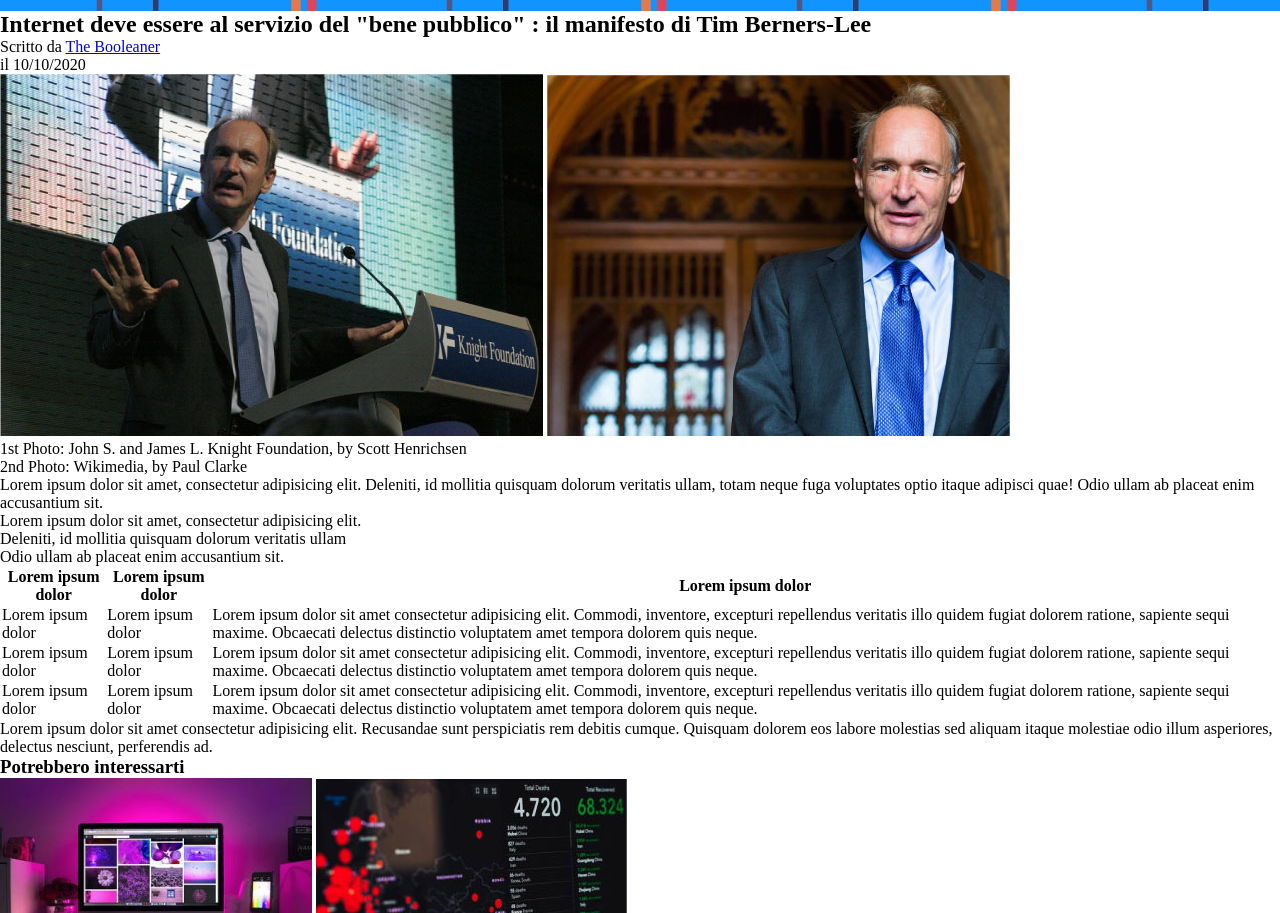
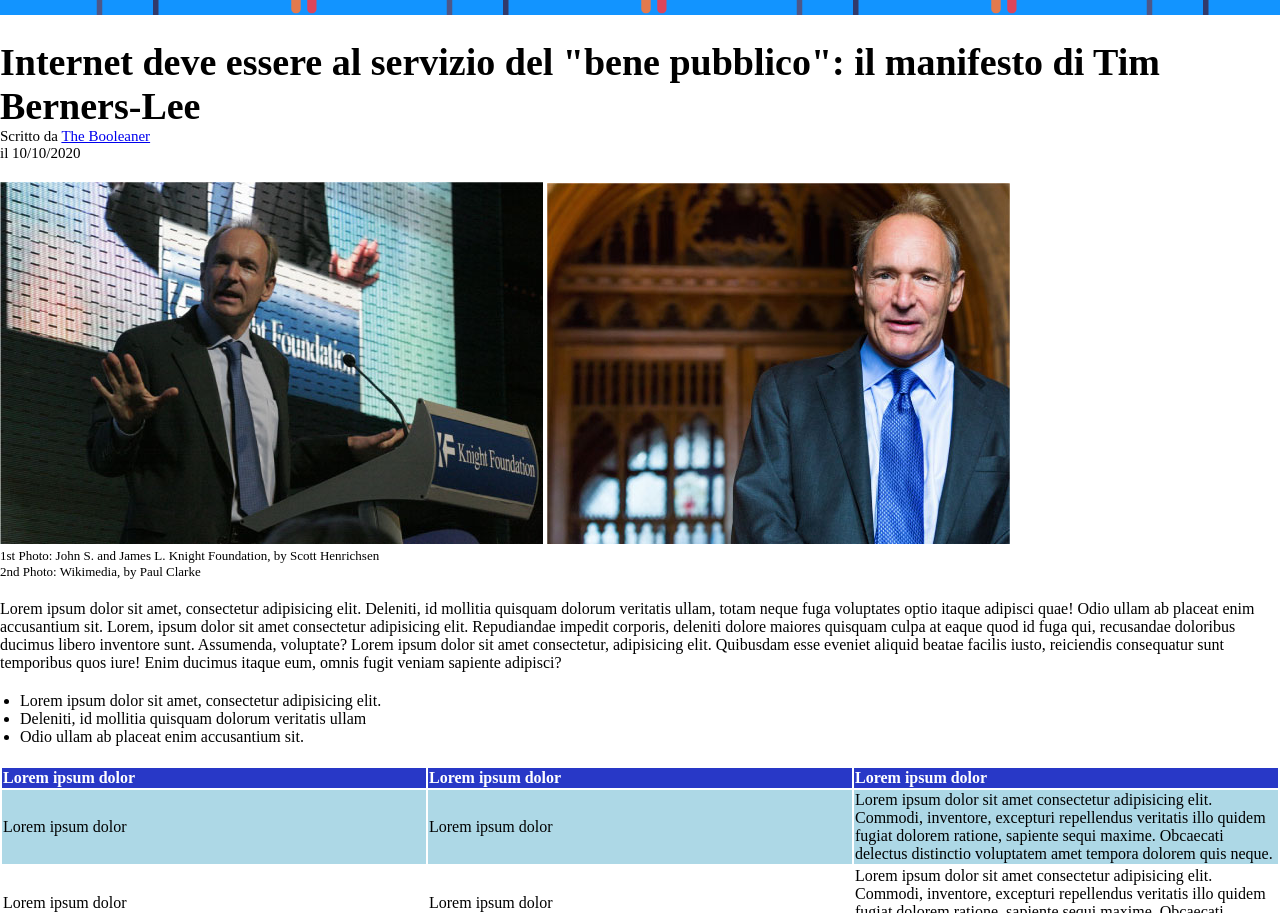
Before and after one commit to Furentsu/html-css-booleaner, a plain HTML site: page index.html in a window 1280 px wide. Shown: the part 165-1078 px from the top of the page. Drawn offline with Linux system fonts and the light colour scheme.

Commit message:
Added CSS styles

```diff
--- a/css/style.css
+++ b/css/style.css
@@ -1,21 +1,74 @@
 * {
     box-sizing: border-box;
     margin: 0;
-    padding: 0;
 }
 
 header {
     width: 100%;
-    height: 22vh;
+    height: 180px;
     background-color: rgb(18, 148, 255);
     background-image: url("../img/pattern.png");
-}
-
-header img {
-
+    padding-top: 100px;
 }
 
 #logo {
-    width: 15%;
-    height: 120px;
+    width: 15%
 }
+
+.title {
+    font-size: 38px;
+    padding-top: 25px;
+}
+
+#article-info {
+    font-size: 15px;
+    padding-bottom: 20px;
+}
+
+.caption {
+    font-size: 13px;
+    padding-bottom: 20px;
+}
+
+.list {
+    padding: 20px 20px;
+}
+
+.table-head {
+    background-color: rgb(40, 56, 199);
+    text-align: left;
+    color: white;
+}
+
+.table-head th {
+    width: 33%;
+}
+
+tbody .colored {
+    background-color: lightblue;
+}
+
+.closing-paragraph {
+    padding: 30px 0;
+}
+
+.suggestions {
+    padding-bottom: 20px;
+}
+
+.div-bg {
+    width: 250px;
+    height: 200px;
+    color: white;
+    font-size: 20px;
+    padding-left: 15px;
+    padding-top: 12px;
+}
+
+.div-bg.bg1 {
+    background-image: url("../img/monitor.jpg");
+}
+
+.div-bg.bg2 {
+    background-image: url("../img/graph.jpg");
+}
--- a/index.html
+++ b/index.html
@@ -17,8 +17,8 @@
         <!-- Sezione titolo -->
 
         <section>
-            <h1>Internet deve essere al servizio del "bene pubblico" : il manifesto di Tim Berners-Lee</h1>
-            <p>Scritto da <a href="#">The Booleaner</a> <br>
+            <h1 class="title">Internet deve essere al servizio del "bene pubblico": il manifesto di Tim Berners-Lee</h1>
+            <p id="article-info"> Scritto da <a href="#">The Booleaner</a> <br>
                 il 10/10/2020
             </p>
         </section>
@@ -28,7 +28,7 @@
         <section>
             <img src="img/tim-1.jpg" alt="">
             <img src="img/tim-2.jpg" alt="">
-            <p>1st Photo: John S. and James L. Knight Foundation, by Scott Henrichsen <br>
+            <p class="caption">1st Photo: John S. and James L. Knight Foundation, by Scott Henrichsen <br>
                 2nd Photo: Wikimedia, by Paul Clarke
             </p>
         </section>
@@ -36,13 +36,13 @@
         <!-- Sezione introduttiva -->
 
         <section>
-            <p>Lorem ipsum dolor sit amet, consectetur adipisicing elit. Deleniti, id mollitia quisquam dolorum veritatis ullam, totam <span class="highlight">neque fuga voluptates</span> optio itaque adipisci quae! Odio ullam ab placeat enim accusantium sit.</p>
+            <p>Lorem ipsum dolor sit amet, consectetur adipisicing elit. Deleniti, id mollitia quisquam dolorum veritatis ullam, totam <span class="highlight">neque fuga voluptates</span> optio itaque adipisci quae! Odio ullam ab placeat enim accusantium sit. Lorem, ipsum dolor sit amet consectetur adipisicing elit. Repudiandae impedit corporis, deleniti dolore maiores quisquam culpa at eaque quod id fuga qui, recusandae doloribus ducimus libero inventore sunt. Assumenda, voluptate? Lorem ipsum dolor sit amet consectetur, adipisicing elit. Quibusdam esse eveniet aliquid beatae facilis iusto, reiciendis consequatur sunt temporibus quos iure! Enim ducimus itaque eum, omnis fugit veniam sapiente adipisci?</p>
         </section>
 
         <!-- Sezione lista -->
 
-        <section>
-            <ul>
+        <section >
+            <ul class="list">
                 <li>Lorem ipsum dolor sit amet, consectetur adipisicing elit.</li>
                 <li>Deleniti, id mollitia quisquam dolorum veritatis ullam</li>
                 <li>Odio ullam ab placeat enim accusantium sit.</li>
@@ -54,7 +54,7 @@
         <section>
             <table>
                 <thead>
-                    <tr>
+                    <tr class="table-head">
                         <th>Lorem ipsum dolor</th>
                         <th>Lorem ipsum dolor</th>
                         <th>Lorem ipsum dolor</th>
@@ -62,7 +62,7 @@
                 </thead>
 
                 <tbody>
-                    <tr>
+                    <tr class="colored">
                         <td>Lorem ipsum dolor</td>
                         <td>Lorem ipsum dolor</td>
                         <td>Lorem ipsum dolor sit amet consectetur adipisicing elit. Commodi, inventore, excepturi repellendus veritatis illo quidem fugiat dolorem ratione, sapiente sequi maxime. Obcaecati delectus distinctio voluptatem amet tempora dolorem quis neque.</td>
@@ -74,30 +74,31 @@
                         <td>Lorem ipsum dolor sit amet consectetur adipisicing elit. Commodi, inventore, excepturi repellendus veritatis illo quidem fugiat dolorem ratione, sapiente sequi maxime. Obcaecati delectus distinctio voluptatem amet tempora dolorem quis neque.</td>
                     </tr>
 
-                </tbody>
-
-                <tfoot>
-                    <tr>
+                    <tr class="colored">
                         <td>Lorem ipsum dolor</td>
                         <td>Lorem ipsum dolor</td>
                         <td>Lorem ipsum dolor sit amet consectetur adipisicing elit. Commodi, inventore, excepturi repellendus veritatis illo quidem fugiat dolorem ratione, sapiente sequi maxime. Obcaecati delectus distinctio voluptatem amet tempora dolorem quis neque.</td>
                     </tr>
-                </tfoot>
+                </tbody>
+
             </table>
         </section>
 
         <!-- Sezione post-tabella -->
 
         <section>
-            <p>Lorem ipsum dolor sit amet consectetur adipisicing elit. Recusandae sunt perspiciatis rem debitis cumque. Quisquam dolorem eos labore molestias <span class="highlight">sed aliquam itaque molestiae odio illum asperiores</span>, delectus nesciunt, perferendis ad.</p>
+            <p class="closing-paragraph">Lorem ipsum dolor sit amet consectetur adipisicing elit. Recusandae sunt perspiciatis rem debitis cumque. Quisquam dolorem eos labore molestias <span class="highlight">sed aliquam itaque molestiae odio illum asperiores</span>, delectus nesciunt, perferendis. Lorem ipsum, dolor sit amet consectetur adipisicing elit. Reprehenderit vitae perferendis est nihil, iusto recusandae excepturi deleniti itaque aut iste, labore ab dolore aspernatur eligendi unde nemo dignissimos quae aperiam?</ad></p>
         </section>
 
         <!-- Sezione finale-->
 
         <section>
-            <h3>Potrebbero interessarti</h3>
-            <img src="img/monitor.jpg" alt="">
-            <img src="img/graph.jpg" alt="">
+            <h3 class="suggestions">Potrebbero interessarti</h3>
+
+            <div class="div-bg bg1">Lorem ipsum dolor</div>
+
+            <div class="div-bg bg2">Lorem ipsum dolor</div>
+
         </section>
     </main>
 
```
